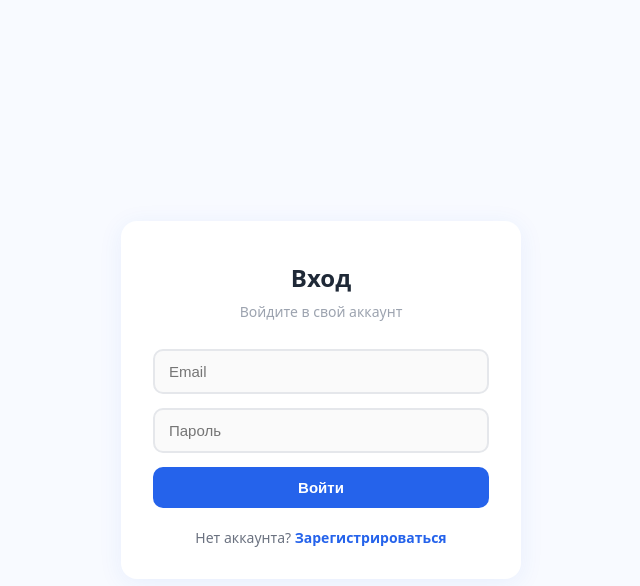
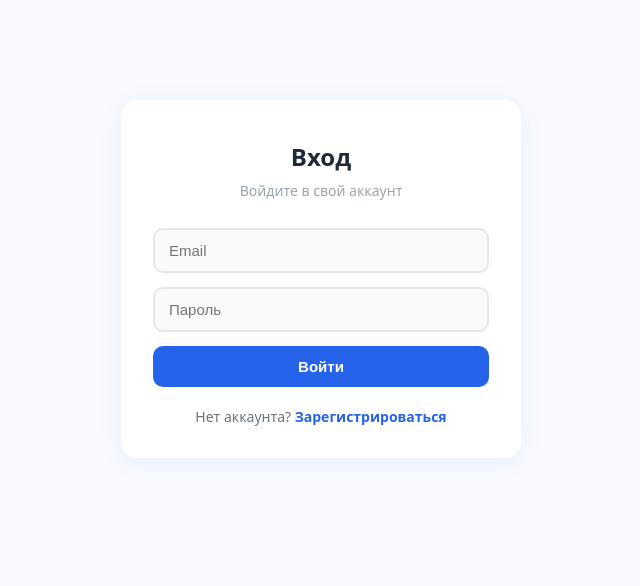
Before and after one commit to GMR005/taskManager, a React app in the folder frontend/: page / in a window 1280 px wide. Shown: the top 586 px of the page, without its empty margins (319-959 px from the left). Built offline with nearby package versions, Linux system fonts and the light colour scheme; the HTML template or start-up script is replaced by a standard one.

Commit message:
style: move auth form on top

```diff
--- a/frontend/src/LoginPage.css
+++ b/frontend/src/LoginPage.css
@@ -1,8 +1,9 @@
 .login-page {
   display: flex;
   justify-content: center;
-  align-items: center;
+  align-items: flex-start;
   min-height: 100vh;
+  padding-top: 100px;
   background: #f8faff;
 }
 
```
